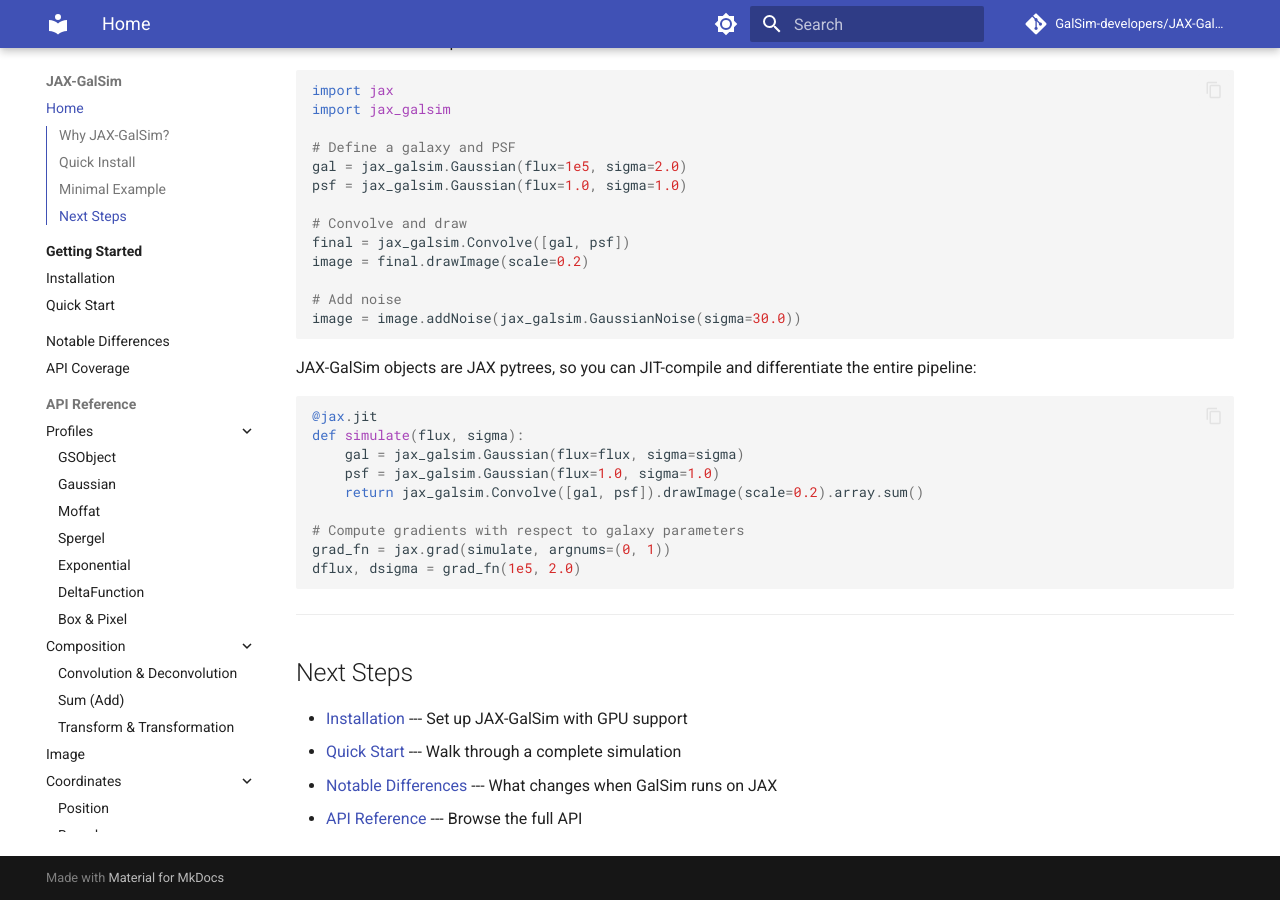
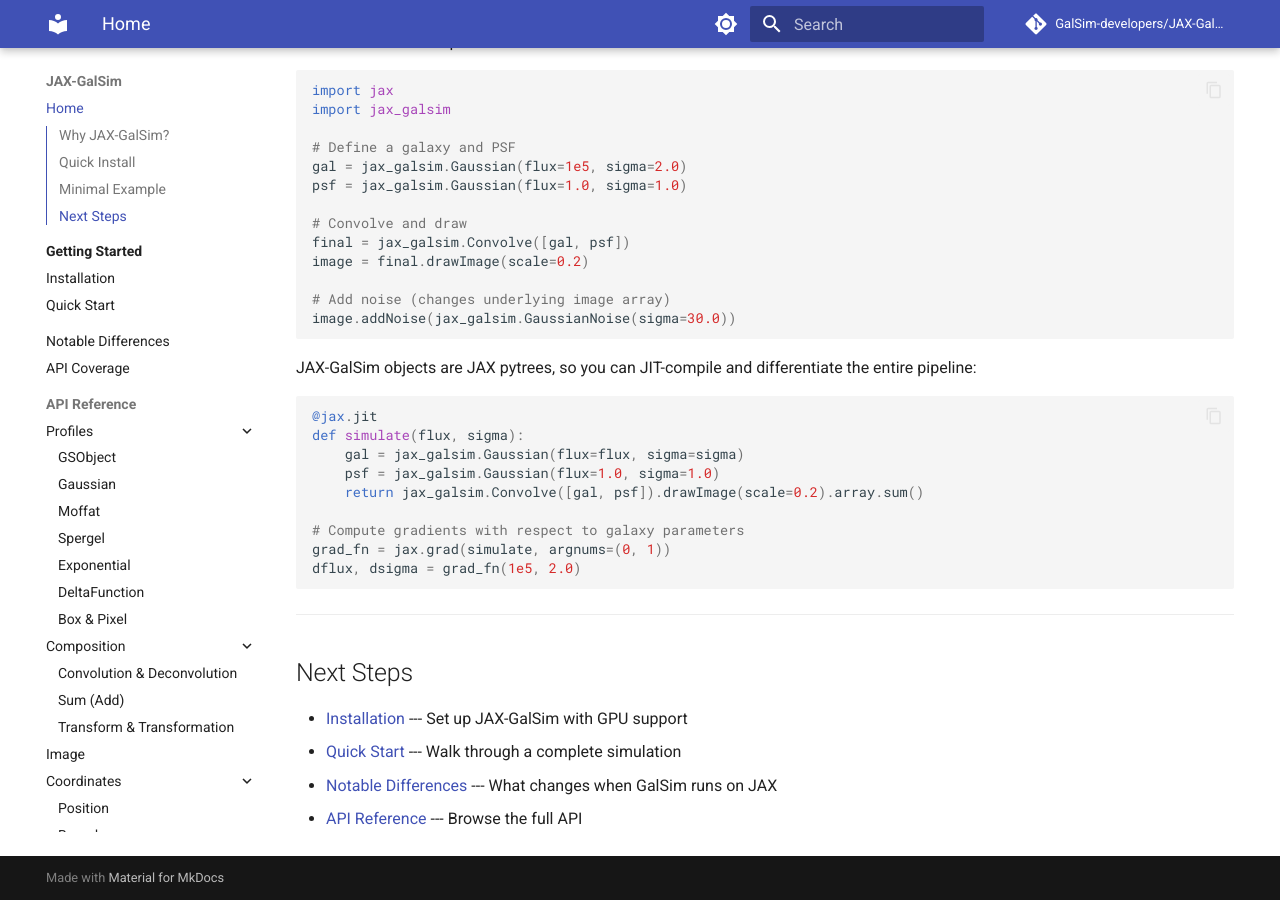
Before and after one commit to GalSim-developers/JAX-GalSim, an MkDocs documentation site: the page built from docs/index.md, in a window 1280 px wide and 900 px high, scrolled down 984 px. Built offline with MkDocs 1.6.1 and Material for MkDocs 9.7.7, drawn with Linux system fonts in a browser that asks for light colours; comment, search, counter and statistics services are not loaded.

Commit message:
small correction when adding noise

````diff
--- a/docs/index.md
+++ b/docs/index.md
@@ -52,8 +52,8 @@
 final = jax_galsim.Convolve([gal, psf])
 image = final.drawImage(scale=0.2)
 
-# Add noise
-image = image.addNoise(jax_galsim.GaussianNoise(sigma=30.0))
+# Add noise (changes underlying image array)
+image.addNoise(jax_galsim.GaussianNoise(sigma=30.0))
 ```
 
 JAX-GalSim objects are JAX pytrees, so you can JIT-compile and differentiate the entire pipeline:
````
